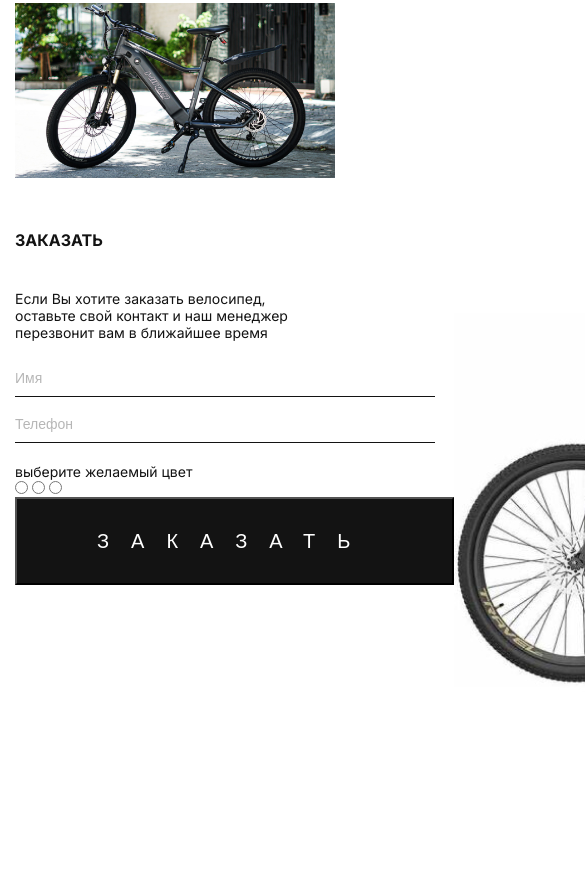
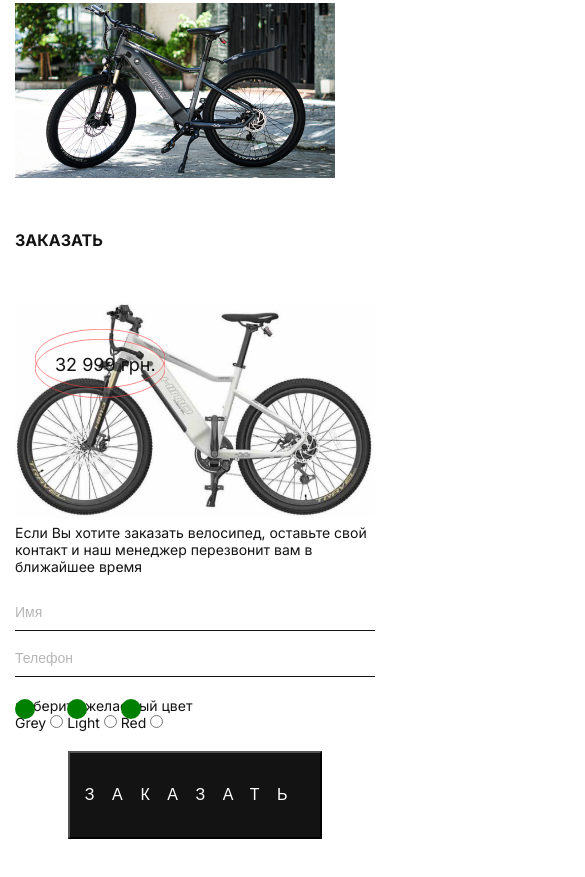
Before and after one commit to GrigoriyKoval/HIMO, a plain HTML site: page index.html in a window 390 px wide. Shown: the part 4024-4901 px from the top of the page, 585 px wide, since content can reach past the window. Before the commit the page ends 4820 px from the top, so only its background shows below. Drawn offline with Linux system fonts and the light colour scheme.

Commit message:
added cost

```diff
--- a/index.html
+++ b/index.html
@@ -311,23 +311,26 @@
             </label>
             <p class="contacts__text">выберите желаемый цвет</p>
             <div class="contacts__form-inner">
-              <label class="contacts__color-label">
+              <label class="contacts__color-label contacts__color-input--grey">
+                Grey
                 <input
                   type="radio"
                   class="contacts__color-input"
                   name="color"
                   value="grey"
                 />
-                <label>
-                <label class="contacts__color-label">
-                  <input
+              </label>
+              <label class="contacts__color-label contacts__color-label--light">
+                Light
+                <input
                   type="radio"
                   class="contacts__color-input"
                   name="color"
                   value="light"
                 />
-                </label>
-                <label class="contacts__color-label">
+              </label>
+              <label class="contacts__color-label contacts__color-label--red">
+                Red
                 <input
                   type="radio"
                   class="contacts__color-input"
@@ -336,11 +339,16 @@
                 />
               </label>
             </div>
-            <button class="primary__btn">Заказать</button>
+            <button class="primary__btn contacts__btn">Заказать</button>
           </form>
 
           <div class="contacts__price">
-            <img src="./img/bike4.jpg" alt="bike4" class="contacts__img">
+            <div class="contacts__price-item">
+              <span class="contacts__price-cost">
+                32 999 грн.
+              </span>
+            </div>
+            <img src="./img/bike4.jpg" alt="bike4" class="contacts__img" />
           </div>
         </div>
       </div>
--- a/style.css
+++ b/style.css
@@ -358,6 +358,9 @@ body {
 .contacts__inner {
   display: flex;
 }
+.contacts__form {
+  margin-right: 70px;
+}
 .contacts__description {
   max-width: 300px;
   width: 100%;
@@ -382,3 +385,95 @@ body {
   color: #6f6f6f;
   opacity: 0.5;
 }
+
+.contacts__color-label {
+  position: relative;
+}
+.contacts__color-label::before {
+  content: "";
+  position: absolute;
+  left: 0;
+  top: -15px;
+  width: 20px;
+  height: 20px;
+  border-radius: 20px;
+  background-color: green;
+}
+.contacts__price {
+  position: relative;
+}
+.contacts__price-item {
+  position: absolute;
+  left: -50px;
+  top: 55px;
+}
+.contacts__price-cost {
+  position: relative;
+  font-size: 32px;
+  line-height: 39px;
+}
+.contacts__price-cost::before,
+.contacts__price-cost::after {
+  content: "";
+  position: absolute;
+  width: 220px;
+  height: 100px;
+  background-image: url(./img/icons/ellipse2.svg);
+  background-repeat: no-repeat;
+  background-size: cover;
+}
+.contacts__price-cost::before {
+  top: -30px;
+  left: -20px;
+}
+.contacts__price-cost::after {
+  top: -40px;
+  left: -20px;
+}
+.contacts__img {
+  max-width: 1200px;
+  width: 100%;
+}
+@media screen and (max-width: 1224px) {
+  .contacts__price-cost {
+    font-size: 18px;
+  }
+  .contacts__price-cost::before,
+  .contacts__price-cost::after {
+    width: 130px;
+    height: 59px;
+  }
+  .contacts__price-cost::before {
+    top: -15px;
+  }
+  .contacts__price-cost::after {
+    top: -25px;
+  }
+}
+@media screen and (max-width: 992px) {
+  .contacts__inner {
+    display: flex;
+    flex-direction: column-reverse;
+  }
+  .contacts__price-item {
+    left: 40px;
+    top: 55px;
+  }
+  .contacts__form {
+    margin-right: 0;
+  }
+  .contacts__description {
+    max-width: 992px;
+  }
+  .form__input {
+    max-width: 992px;
+  }
+  .contacts__btn {
+    margin: 0 auto;
+    padding: 30px 15px;
+    font-size: 16px;
+  }
+  .contacts__form-inner{
+   margin-bottom: 20px;
+  }
+}
```
Also changed, not shown: img/icons/ellipse2.svg (added).
